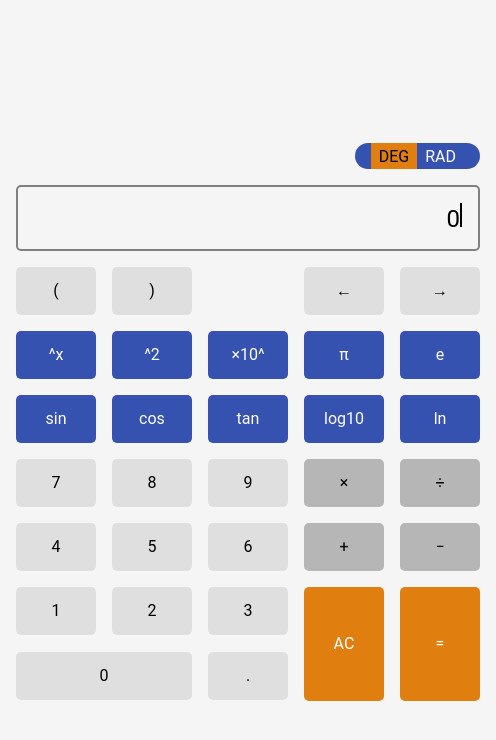
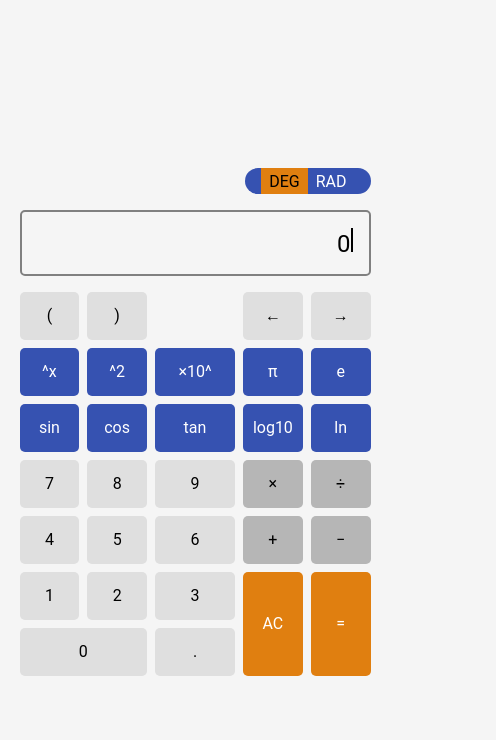
Before and after one commit to RichterRSA/kwikmaff, a website with bundled scripts: page public/index.html in a window 390 px wide. Shown: the whole page, 496 px wide, since content can reach past the window. Built offline with nearby package versions, Linux system fonts and the light colour scheme.

Commit message:
First revision of mobile friendly version

```diff
--- a/public/css/styles.css
+++ b/public/css/styles.css
@@ -27,15 +27,16 @@ body {
     gap: 1rem;
     justify-content: center;
     align-items: center;
-    padding: 1rem;
-    width: min-content;
+    padding: 1rem 2rem;
+    width: 90%;
+    max-width: 32rem;
 }
 
 #button-grid {
     display: grid;
     grid-template-columns: repeat(5, 1fr);
-    gap: 1rem;
-    width: min-content;
+    gap: 0.5rem;
+    width: 100%;
 }
 
 #display {
@@ -62,7 +63,8 @@ body {
     color: black;
     font-size: var(--font-size);
     border-radius: var(--button-border-radius);
-    width: var(--button-width) !important;
+    width: 100%;
+    /* max-width: var(--button-width) !important; */
     height: var(--button-height) !important;
     display: flex;
     justify-content: center;
@@ -86,7 +88,7 @@ body {
 }
 
 .button-tall {
-    height: calc(var(--button-height) * 2 + 1rem + 2px) !important;
+    height: calc(var(--button-height) * 2 + 0.5rem) !important;
     grid-row: span 2 !important;
 }
 
--- a/public/index.html
+++ b/public/index.html
@@ -40,21 +40,15 @@
         <div class="button" onclick="button('7')">7</div>
         <div class="button" onclick="button('8')">8</div>
         <div class="button" onclick="button('9')">9</div>
-        <div class="button button-secondary" onclick="button('multiply')">
-          &times;
-        </div>
-        <div class="button button-secondary" onclick="button('divide')">
+        <div class="button button-secondary" onclick="button('*')">&times;</div>
+        <div class="button button-secondary" onclick="button('/')">
           &divide;
         </div>
         <div class="button" onclick="button('4')">4</div>
         <div class="button" onclick="button('5')">5</div>
         <div class="button" onclick="button('6')">6</div>
-        <div class="button button-secondary" onclick="button('plus')">
-          &plus;
-        </div>
-        <div class="button button-secondary" onclick="button('minus')">
-          &minus;
-        </div>
+        <div class="button button-secondary" onclick="button('+')">&plus;</div>
+        <div class="button button-secondary" onclick="button('-')">&minus;</div>
         <div class="button" onclick="button('1')">1</div>
         <div class="button" onclick="button('2')">2</div>
         <div class="button" onclick="button('3')">3</div>
@@ -68,7 +62,7 @@
           &equals;
         </div>
         <div class="button button-wide" onclick="button('0')">0</div>
-        <div class="button" onclick="button('dot')">.</div>
+        <div class="button" onclick="button('.')">.</div>
       </div>
     </div>
   </body>
--- a/src/ui/InputHandler.ts
+++ b/src/ui/InputHandler.ts
@@ -55,6 +55,14 @@ export class InputHandler implements IInputHandler {
             }
           }
         }
+        break;
+      case "lb":
+        newText = this.handleTextInput("(", currentText, currentPosition);
+        newPosition = currentPosition + 1;
+        break;
+      case "rb":
+        newText = this.handleTextInput(")", currentText, currentPosition);
+        newPosition = currentPosition + 1;
         break;
       case "AC":
         newText = "0";
```
